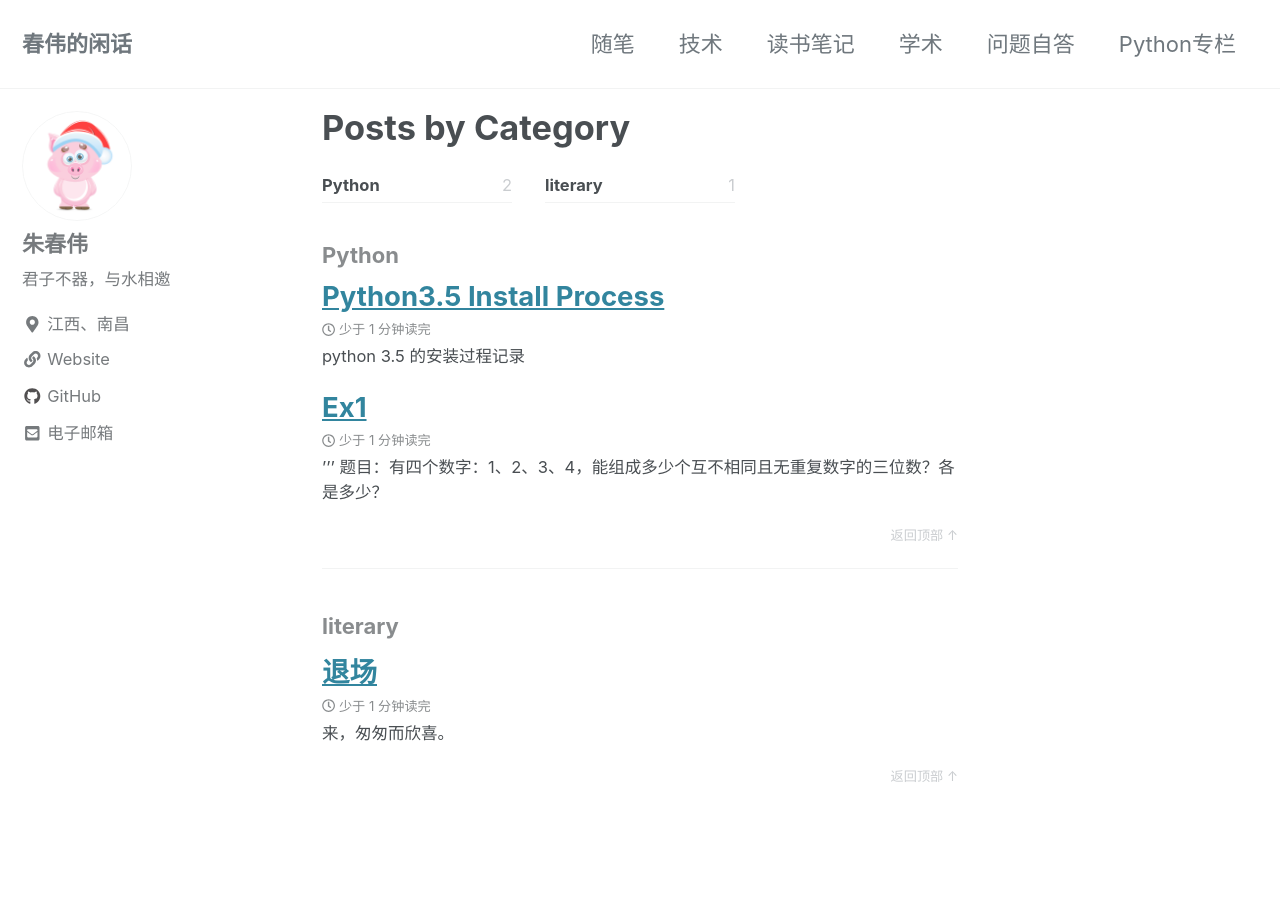
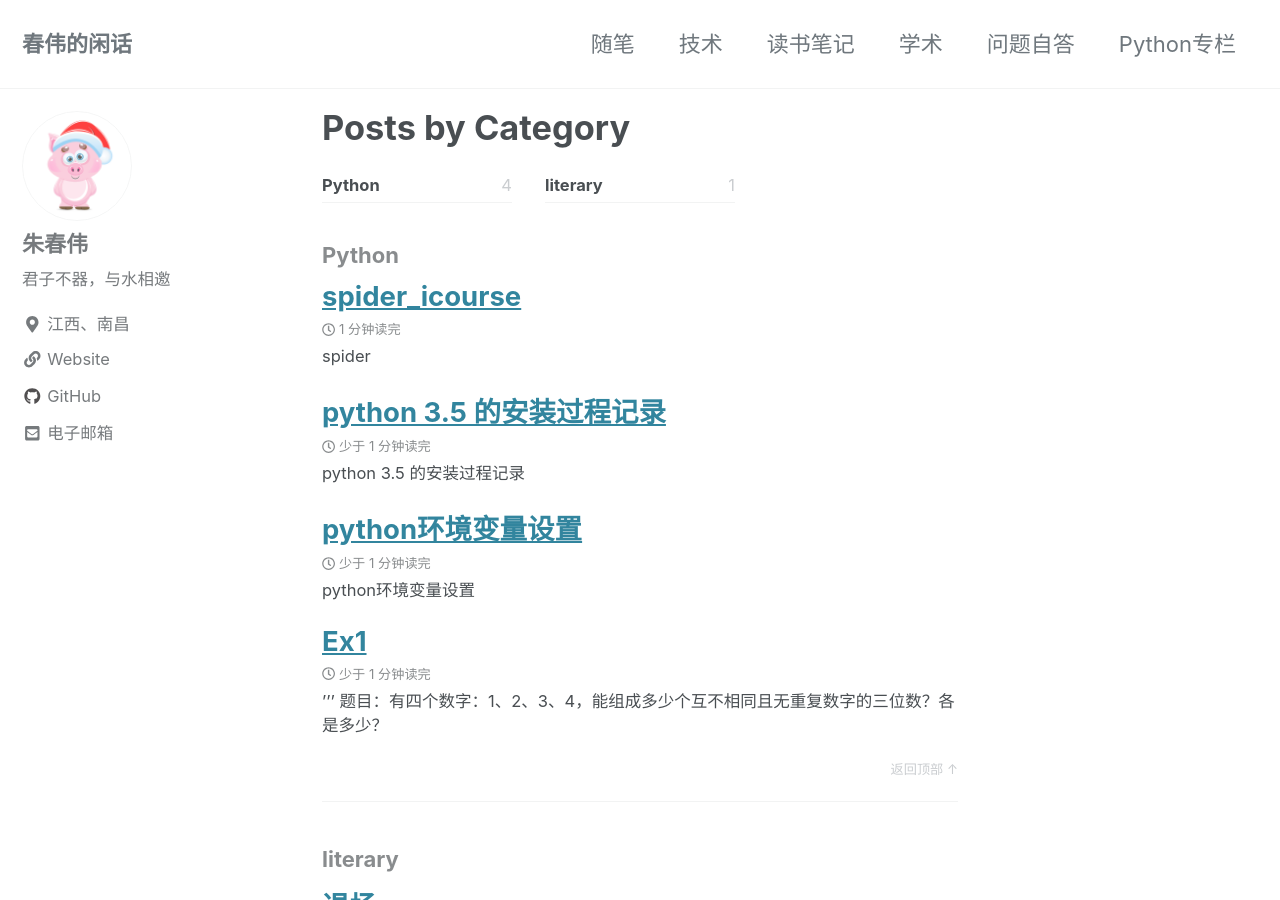
Before and after one commit to chunweizhu/chunweizhu.github.io, a Jekyll site: the page built from _pages/category-archive.md, in a window 1280 px wide and 900 px high. Built offline with Jekyll 4.4.1, drawn with Linux system fonts in a browser that asks for light colours; cached includes are drawn as plain includes; some of the changed lines change nothing that is shown.

Commit message:
add 4 python artical change！

````diff
--- a/_posts/Python/2019+08-06-python-environment-setting.md
+++ b/_posts/Python/2019-08-06-python-environment-setting.md
@@ -1,7 +1,8 @@
 ---
 categories:
   - Python   #注意一定要大写
-published: ture
+published: true
+title: python环境变量设置
 ---
 # python环境变量设置
 
--- a/_posts/Python/2019-08-06-python3.5-install-process.md
+++ b/_posts/Python/2019-08-06-python3.5-install-process.md
@@ -1,7 +1,8 @@
 ---
 categories:
   - Python   #注意一定要大写
-published: ture
+published: true
+title: python 3.5 的安装过程记录
 ---
 # python 3.5 的安装过程记录
 
--- /dev/null
+++ b/_posts/Python/2019-08-21-my-first-spider-icourses.md
@@ -0,0 +1,143 @@
+---
+categories:
+  - Python   #注意一定要大写
+published: true
+title: spider_icourse
+---
+
+# spider
+
+'''
+
+Try to Acquire the *icourse.com* information  between course_name and comment_number!
+
+ My first spider！^ ^
+
+'''
+
+#### Show code
+
+```python
+#- - coding: utf - 8 - -
+from urllib import request
+import re
+
+
+
+class Spider():
+	url = 'http://www.icourses.cn/mooc/'
+
+    #一级范围：将所需要的全部包含在一个正则表达式子中然后经过精炼找到所需要的数据
+	root_pattern = '<div class="icourse-list-content pull-right">([\s\S]*?)</li>'
+
+    # ([\s\S]*?) ([\w\W]*?) 匹配所有字符、非贪婪模式、成组
+	course_name_pattern = 'target="_blank">([\w\W]*?)<'
+
+    #course_teacher_pattern = '<span>([\w\W]*?)</span><span class="icourse-list-		teacher">([\w\W]*?)</span>' #匹配不准确，因为前面也有可以一样匹配的，匹配多了。
+	school_name_pattern = '<span>([\w\W]*?) </span><span class="icourse-list-school">([\w\W]*?)</span>'
+
+	course_teacher_pattern = '<span>([\u4e00-\u9fa5 : ]*?)</span><span class="icourse-list-teacher">([\w\W]*?)</span>'
+	course_intuoduction_pattern = '<p class="icourse-list-content-text">([\w\W]*?)</p>'
+	student_number_pattern = '<span class="icourse-list-number">([\w\W]*?)</span><span>([\w\W]*?)</span>'
+
+     #[\u4e00-\u9fa5]*?</a>' #只匹配中文字符
+	comment_number_pattern = '<span class="icourse-list-number-comment">([\w\W]*?)</span><span>([\w\W]*?)</span>'
+
+
+
+	def __fetch_content(self):
+		r = request.urlopen(Spider.url)
+		htmls = str(r.read(),encoding='utf-8') #将编码以utf-8格式输出，r.read()是byte格式显示所以要转换成字符串后编码输出
+		return htmls
+		#print(htmls)
+
+	#数据分析
+	def __analysis(self,pattern_htmls):
+
+        #将一级范围的信息找出，并存为列表，每组想要的信息，都是一个元素
+		root_html = re.findall(Spider.root_pattern , pattern_htmls)
+		list_course = []
+		for i in root_html:
+
+            '''
+            [j for i in a for j in i]
+            把包含元组的列表变成一个列表:[(a,),(b,)(c,)...]分割变成[a,b,c....]
+            course_teacher输出结果为字符串类型
+            '''
+			course_name = ''.join([j for i in re.findall(self.course_name_pattern , i) 				for j in i])
+			school_name = ''.join([j for i in re.findall(self.school_name_pattern , i) 				for j in i])
+			course_teacher = ''.join([j for i in re.findall(self.course_teacher_pattern , 				i) for j in i])
+			course_intuoduction = ''.join([j for i in 				re.findall(self.course_intuoduction_pattern , i) for j in i])
+			student_number = ''.join([j for i in re.findall(self.student_number_pattern , 				i) for j in i])
+			comment_number = ''.join([j for i in re.findall(self.comment_number_pattern , 				i) for j in i])
+
+            #将数据组合成字典，字典由组合成列表，优点易于按照字典标签排序 [{},{},{},{}]
+			content = {'course_name':course_name,'school_name':school_name,'course_teacher':course_teacher,'course_intuoduction':course_intuoduction,'student_number':student_number,'comment_number':comment_number}
+			list_course.append(content)
+
+        #list_course为[{},{},{},{}]
+		return(list_course)
+
+    #排序
+	def __sort(self,list_course):
+		sort_list_course = sorted(list_course , key = self.__sort_seed , reverse = True)
+		return sort_list_course
+
+    #排序方式
+	def __sort_seed(self,list_course_1):
+		number = eval(list_course_1['student_number'][0:-3])
+		return number
+
+    #将排列打印展示
+	def __show(self , sort_list_course):
+		n = 1
+		for i in sort_list_course:
+			print(str(n) + '.' , end = '' )
+			print('{: <20}{: <20}{:		<20}'.format(i['school_name'],i['course_name'],i['student_number']))
+			n = n + 1
+
+	#入口
+	def go(self):
+		pattern_htmls = self.__fetch_content()
+		list_course = self.__analysis(pattern_htmls)
+		sort_list_course = self.__sort(list_course)
+		self.__show(sort_list_course)
+
+spider = Spider()
+spider.go()
+```
+
+#### result：
+
+```python
+1.学校 :哈尔滨工业大学         C语言程序设计             577487人学习
+2.学校 :中央财经大学          金融学                 517001人学习
+3.学校 :南昌大学            高等数学                446413人学习
+4.学校 :清华大学            经济学原理               338636人学习
+5.学校 :武汉大学            西方哲学史               318935人学习
+6.学校 :哈尔滨工业大学         理论力学                262840人学习
+7.学校 :西安交通大学          电路                  224587人学习
+8.学校 :北京大学            量子力学                151825人学习
+9.学校 :上海财经大学          货币银行学               142559人学习
+10.学校 :南开大学            大学语文                127032人学习
+11.学校 :东南大学            大学英语                120361人学习
+12.学校 :清华大学            电路原理                110184人学习
+13.学校 :清华大学            面向对象程序设计            98945人学习
+14.学校 :华南理工大学          建筑设计基础              97888人学习
+15.学校 :北京大学            医学微生物学              79179人学习
+16.学校 :清华大学            中国工艺美术史             43191人学习
+17.学校 :武汉大学            毛泽东思想和中国特色社会主义理论体系概论43061人学习
+18.学校 :武汉大学            测绘学概论               42996人学习
+19.学校 :厦门大学            无机化学                38441人学习
+20.学校 :西安交通大学          计算机程序设计             38221人学习
+```
+
+#### reference:
+
+[]: https://segmentfault.com/q/1010000016895194
+[]: https://www.bilibili.com/video/av51299056/?p=60
+[]: https://class.imooc.com/sc/62
+[]: https://www.runoob.com/
+
+#### Changelog
+2019-08-21-add-by-C.W.  spider_icourses
````
